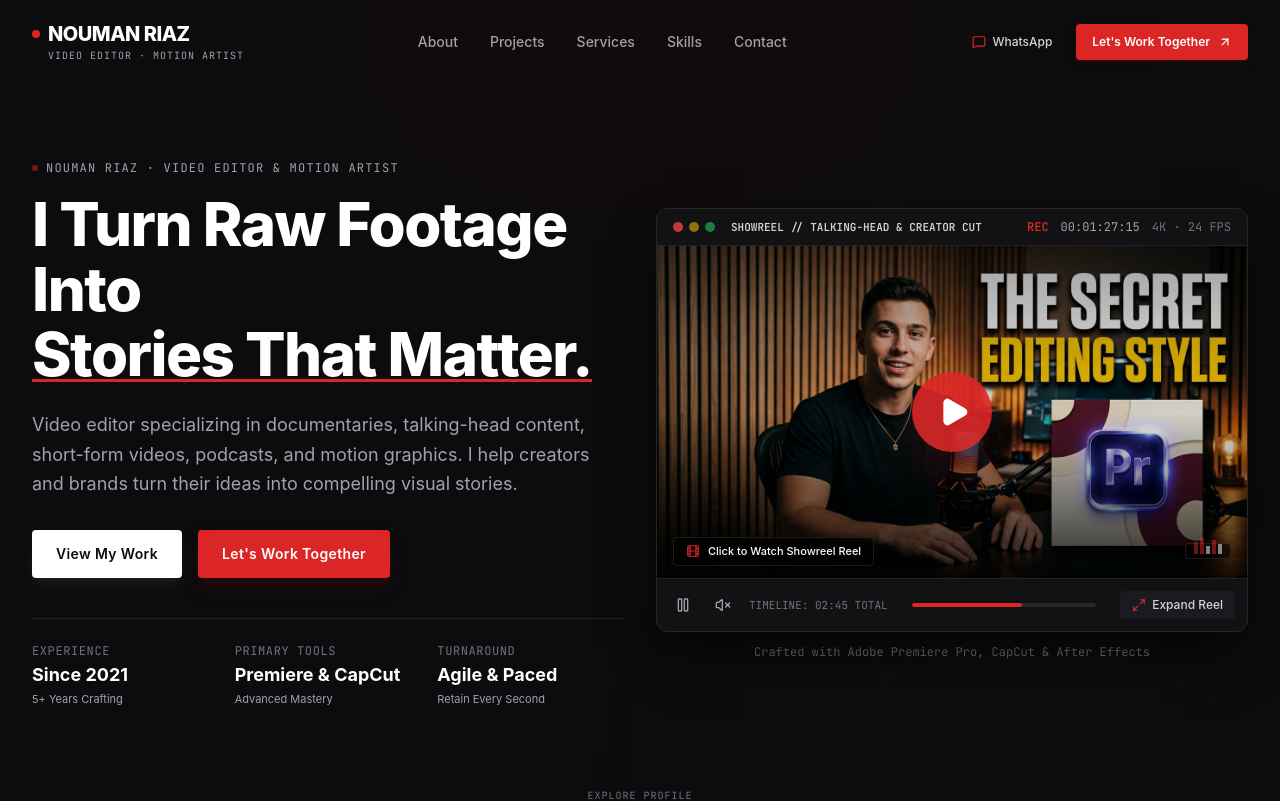
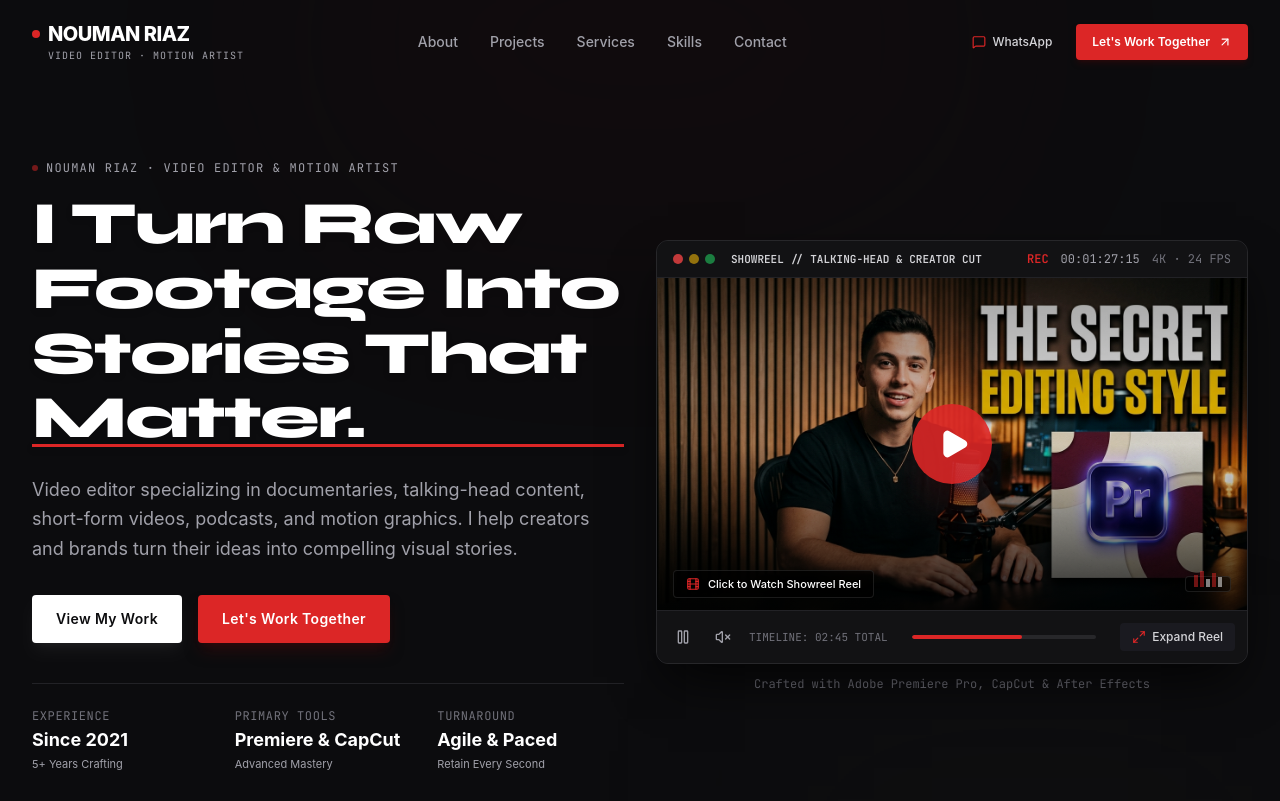
Before and after one commit to iswearereal-ship-it/nouman-riaz, a React (Vite) app: page / in a window 1280 px wide. Shown: the top 801 px of the page. Built offline with nearby package versions, Linux system fonts and the light colour scheme.

Commit message:
style: enhance typography and hero headline styling
Apply font smoothing, enforce heading font consistency, and update hero headline weight and leading for improved visual impact.

```diff
--- a/src/components/HeroSection.tsx
+++ b/src/components/HeroSection.tsx
@@ -61,9 +61,15 @@ export const HeroSection: React.FC<HeroSectionProps> = ({ onOpenShowreel, onOpen
             </div>
 
             {/* Main Headline */}
-            <h1 className="text-4xl sm:text-5xl lg:text-6xl font-extrabold tracking-tight text-white leading-[1.08] mb-6">
+            <h1
+              style={{ fontWeight: 900 }}
+              className="text-3xl sm:text-5xl lg:text-6xl font-black tracking-tight text-white leading-[1.15] sm:leading-[1.08] mb-6 drop-shadow-md"
+            >
               I Turn Raw Footage Into{' '}
-              <span className="relative inline-block text-white">
+              <span
+                style={{ fontWeight: 900 }}
+                className="relative inline-block text-white font-black"
+              >
                 Stories That Matter.
                 <span className="absolute left-0 bottom-1 w-full h-[3px] bg-[#dc2626]" />
               </span>
--- a/src/index.css
+++ b/src/index.css
@@ -12,6 +12,13 @@
     color: #18181b;
     background-color: #fafaf9;
     overflow-x: hidden;
+    -webkit-font-smoothing: antialiased;
+    -moz-osx-font-smoothing: grayscale;
+  }
+
+  h1, h2, h3, h4, h5, h6 {
+    font-family: var(--font-heading);
+    font-weight: 800;
   }
 }
 
```
